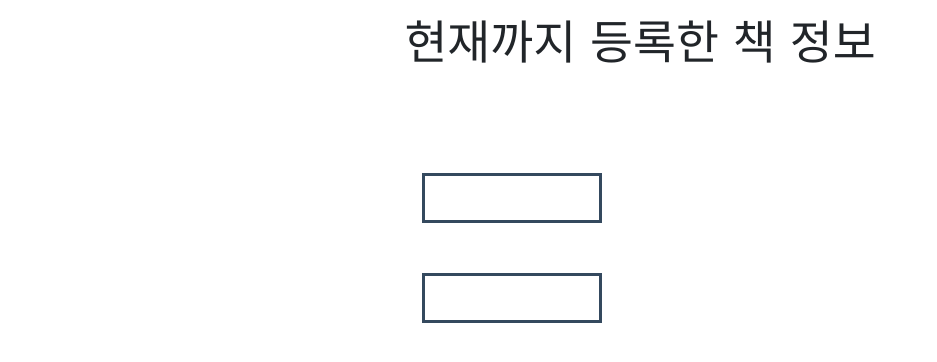
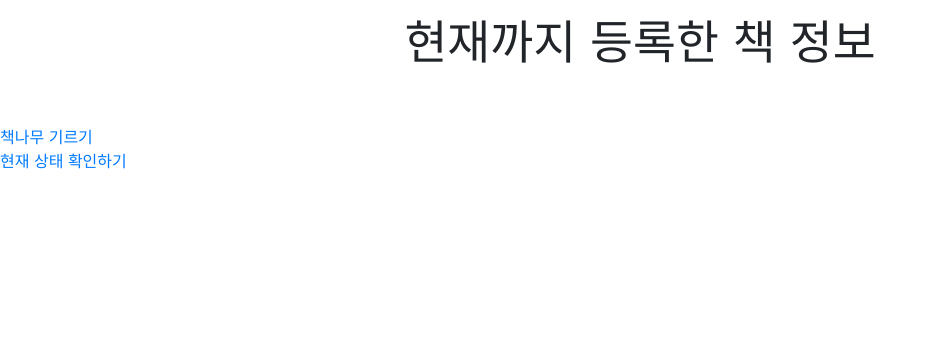
Before and after one commit to kmj931104/jack_and_booktree_project, a Flask app: page /bookregister in a window 1280 px wide. Shown: the top 362 px of the page, without its empty margins (0-937 px from the left). Run offline with Flask 2, Linux system fonts and the light colour scheme; data that the repository does not hold is empty; some libraries are stand-ins or nearby versions; some web fonts are replaced.

Commit message:
등록한 페이지_3
이미지 가운데 정렬 및, 그리드로 표현하기(튜터님 도움) 카드 크기에 다른 가운데 정렬도 시도함.

-레이아웃 꾸미기

```diff
--- a/templates/booktree_now.html
+++ b/templates/booktree_now.html
@@ -63,57 +63,29 @@
 
             }
 
-            .button-2 {
-                width: 180px;
-                height: 50px;
-                border: 3px solid #34495e;
-                float: initial;
-                text-align: center;
-                cursor: pointer;
-                position: relative;
-                left: auto;
-                box-sizing: border-box;
-                overflow: hidden;
-                margin: 50px auto;
+            #allBooks {
+                display: grid;
+                grid-template-columns: 45vw 45vw;
+                margin: 15px auto;
+                width: fit-content;
             }
 
-            .button-2 a {
-                font-family: arial;
-                font-size: 16px;
-                color: #34495e;
-                text-decoration: none;
-                line-height: 50px;
-                transition: all .5s ease;
-                z-index: 2;
-                position: relative;
+            .card {
+                position: inherit;
+                margin: auto;
+                margin-top: 1rem !important;
+            }
+
+            .col {
+                position: inherit;
+                margin: auto;
 
             }
 
-            .eff-2 {
-                width: 180px;
-                height: 50px;
-                top: -50px;
-                background: #34495e;
-                position: absolute;
-                transition: all .5s ease;
-                z-index: 1;
+            .col-md-4 {
+                margin: auto;
+                padding-left: 30px;
             }
-
-            .button-2:hover .eff-2 {
-                top: 0;
-            }
-
-            .button-2:hover a {
-                color: #fff;
-            }
-
-            #allBooks {
-                display: grid;
-                grid-template-columns: 45vw 45vw;
-                margin: auto;
-                width: fit-content;
-            }
-
         </style>
 
         <script>
@@ -240,9 +212,6 @@
                                                     </div>
                                                 </div>
                                             </div>
-                                            <div>
-                                                <p><br></p>
-                                            </div>
                                         </div>`;
                 $('#allBooks').append(tempHtml);
             }
```
Lines whose indentation alone changed are shown as unchanged.
